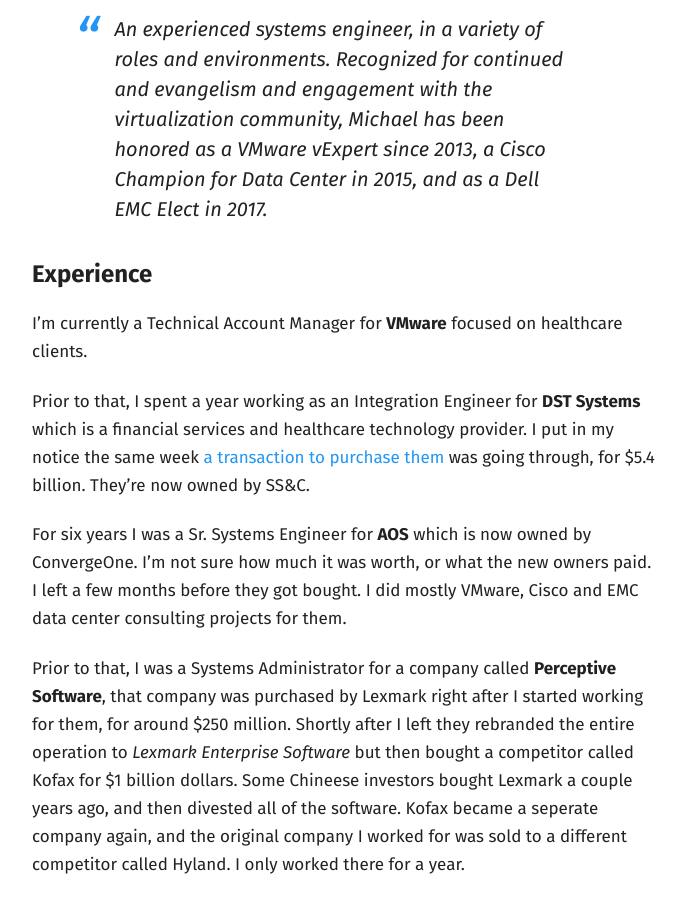
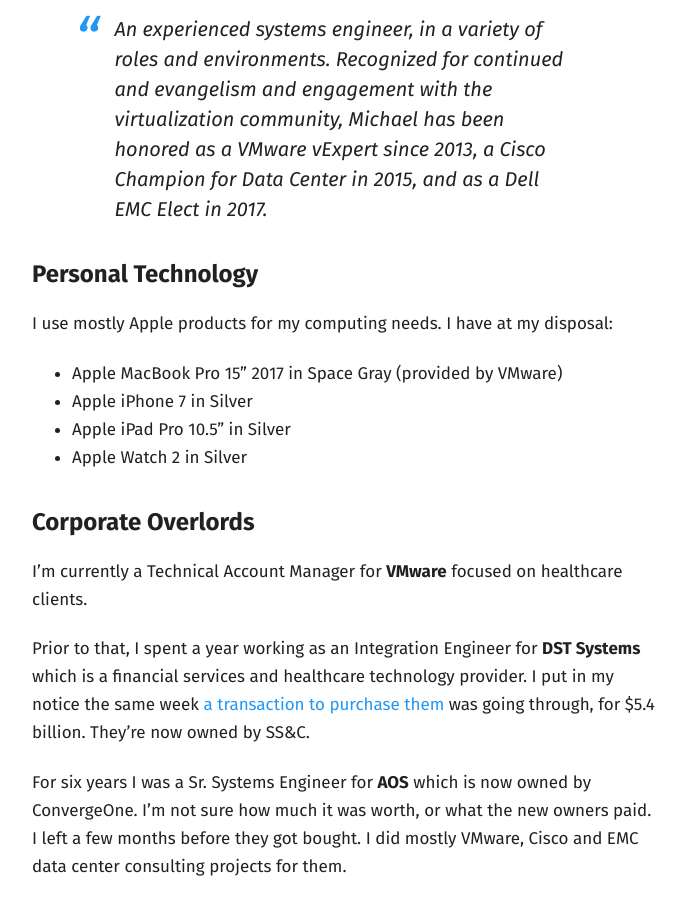
Before and after one commit to vmstan/vmstan.github.io, a Jekyll site: the page built from about/index.md, in a window 1280 px wide and 900 px high, scrolled down 351 px. Shown: the whole window, without its empty margins (296-982 px from the left). Built offline with Jekyll 4.4.1, drawn with Linux system fonts in a browser that asks for light colours.

Commit message:
About update

```diff
--- a/about/index.md
+++ b/about/index.md
@@ -7,7 +7,16 @@
 
 > An experienced systems engineer, in a variety of roles and environments. Recognized for continued and evangelism and engagement with the virtualization community, Michael has been honored as a VMware vExpert since 2013, a Cisco Champion for Data Center in 2015, and as a Dell EMC Elect in 2017.
 
-## Experience
+## Personal Technology
+
+I use mostly Apple products for my computing needs. I have at my disposal:
+
+* Apple MacBook Pro 15" 2017 in Space Gray (provided by VMware)
+* Apple iPhone 7 in Silver
+* Apple iPad Pro 10.5" in Silver
+* Apple Watch 2 in Silver
+
+## Corporate Overlords
 
 I'm currently a Technical Account Manager for **VMware** focused on healthcare clients.
 
```
Also changed, not shown: index.md (+1 -1 lines).
